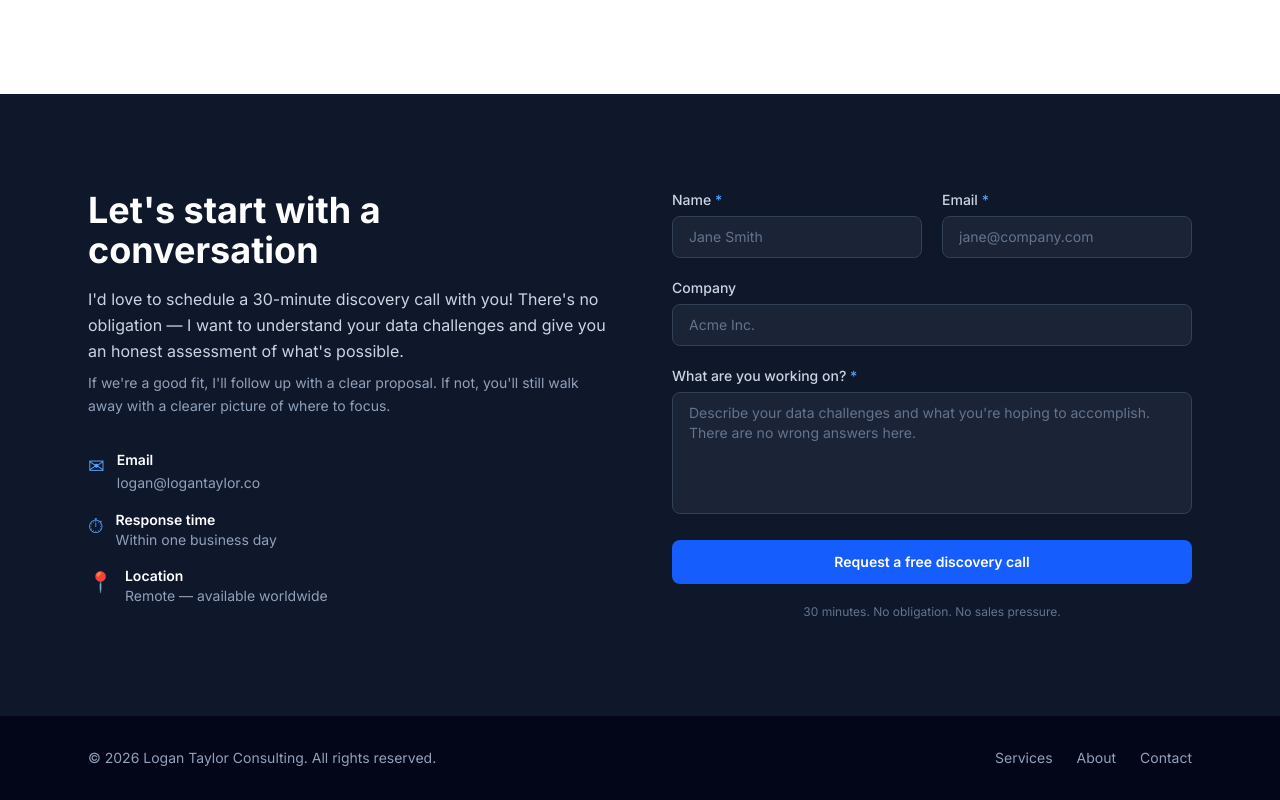
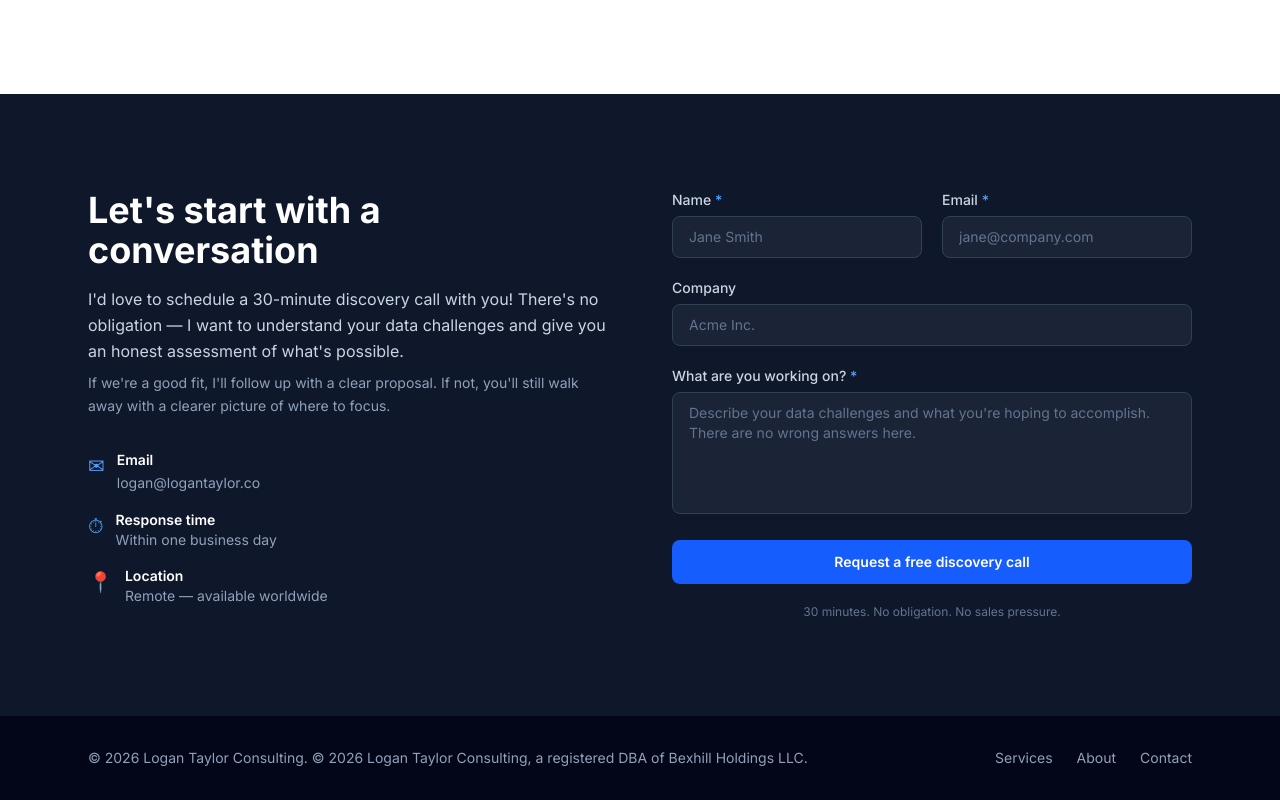
Before and after one commit to logan644/ltc-website, a Next.js app: page / in a window 1280 px wide. Shown: the part 3382-4182 px from the top of the page. Built offline with nearby package versions, Linux system fonts and the light colour scheme.

Commit message:
update llc/dba for legal purposes

```diff
--- a/components/Footer.tsx
+++ b/components/Footer.tsx
@@ -3,7 +3,7 @@ export default function Footer() {
     <footer className="bg-slate-950 text-slate-400 py-8">
       <div className="max-w-6xl mx-auto px-6 flex flex-col sm:flex-row items-center justify-between gap-4 text-sm">
         <div>
-          © {new Date().getFullYear()} Logan Taylor Consulting. All rights reserved.
+          © {new Date().getFullYear()} Logan Taylor Consulting. © 2026 Logan Taylor Consulting, a registered DBA of Bexhill Holdings LLC.
         </div>
         <div className="flex gap-6">
           <a href="#services" className="hover:text-white transition-colors">Services</a>
```
